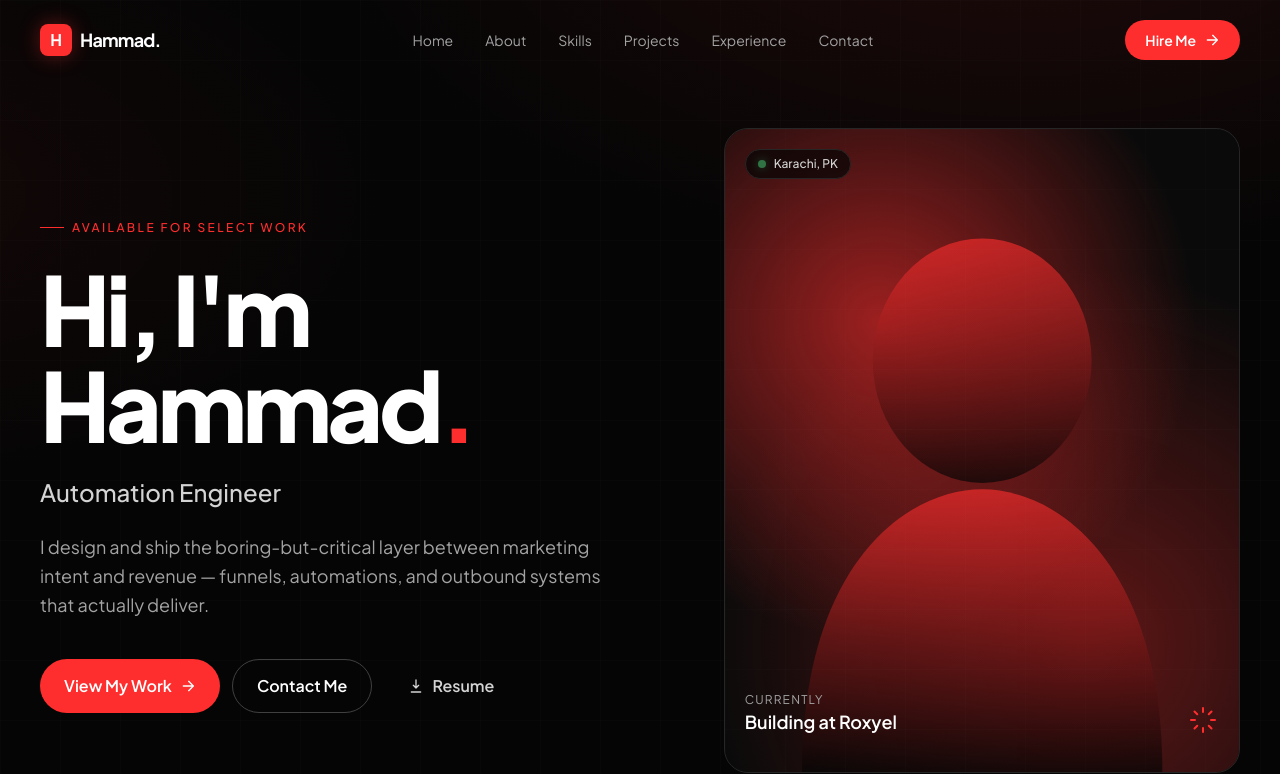
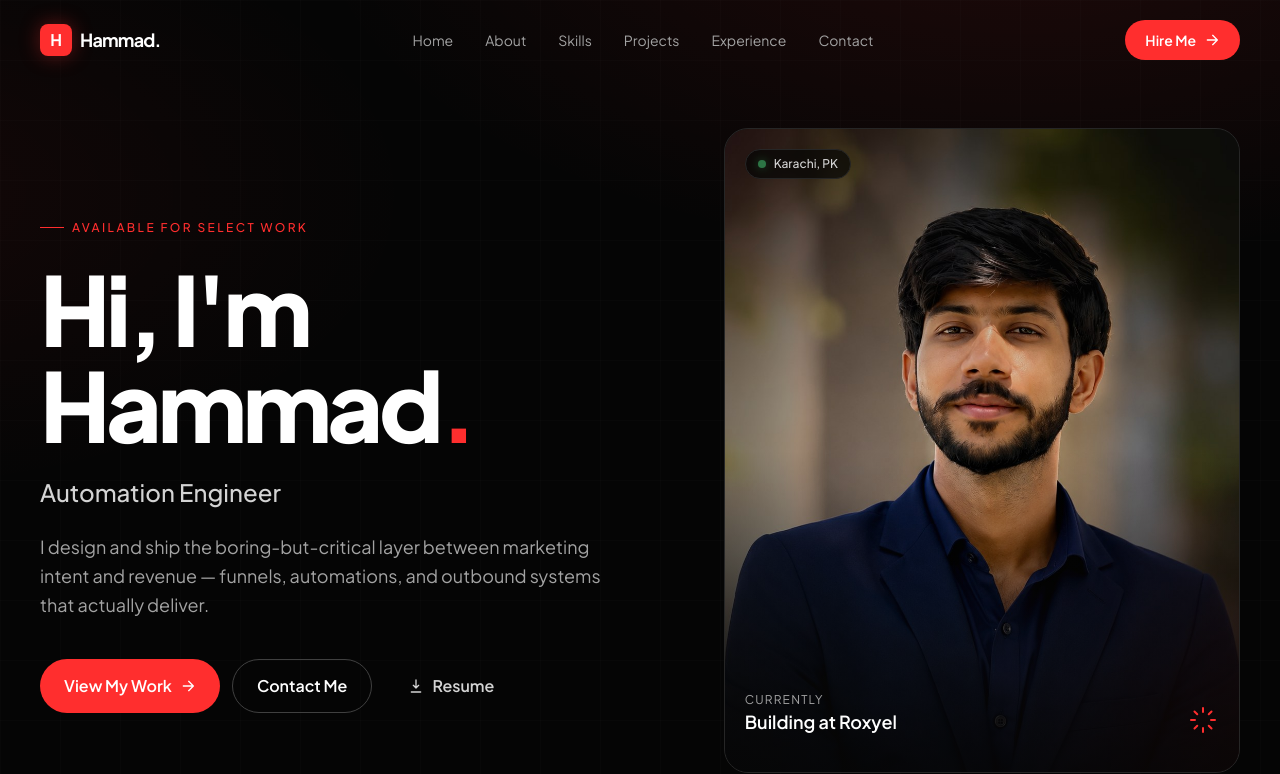
Before and after one commit to hammadraza5414/hammad-portfolio, a Next.js app: page / in a window 1280 px wide. Shown: the top 774 px of the page. Built offline with nearby package versions, Linux system fonts and the light colour scheme.

Commit message:
Use portrait photo

```diff
--- a/src/app/components/Hero.tsx
+++ b/src/app/components/Hero.tsx
@@ -78,29 +78,18 @@ export default function Hero() {
         >
           <div className="relative aspect-[4/5] rounded-3xl overflow-hidden border border-neutral-800 bg-neutral-900">
             <div className="absolute inset-0">
-              <div
-                className="absolute inset-0"
-                style={{
-                  background:
-                    "radial-gradient(circle at 30% 30%, rgba(255,46,46,0.6), transparent 55%), radial-gradient(circle at 70% 80%, rgba(255,46,46,0.35), transparent 60%), #0a0a0a",
-                }}
+              {/* eslint-disable-next-line @next/next/no-img-element */}
+              <img
+                src="/portrait.jpg"
+                alt="Hammad Raza"
+                className="absolute inset-0 w-full h-full object-cover"
               />
-              <svg viewBox="0 0 400 500" className="absolute inset-0 w-full h-full opacity-70" preserveAspectRatio="xMidYMid slice">
-                <defs>
-                  <linearGradient id="g1" x1="0" y1="0" x2="0" y2="1">
-                    <stop offset="0%" stopColor="#FF2E2E" stopOpacity="0.9" />
-                    <stop offset="100%" stopColor="#050505" stopOpacity="1" />
-                  </linearGradient>
-                </defs>
-                <ellipse cx="200" cy="180" rx="85" ry="95" fill="url(#g1)" />
-                <path d="M60 500 C 60 340, 140 280, 200 280 C 260 280, 340 340, 340 500 Z" fill="url(#g1)" />
-              </svg>
-              <div className="absolute inset-0 grid-lines opacity-40" />
-              <div className="absolute top-5 left-5 bg-obsidian/70 backdrop-blur border border-neutral-800 rounded-full px-3 py-1.5 flex items-center gap-2">
+              <div className="absolute inset-0 bg-gradient-to-t from-obsidian via-transparent to-transparent opacity-80 pointer-events-none" />
+              <div className="absolute top-5 left-5 bg-obsidian/70 backdrop-blur border border-neutral-800 rounded-full px-3 py-1.5 flex items-center gap-2 z-10">
                 <span className="w-2 h-2 rounded-full bg-green-400 shadow-[0_0_10px_rgba(74,222,128,0.6)] animate-pulse" />
                 <span className="text-xs font-medium text-neutral-300">Karachi, PK</span>
               </div>
-              <div className="absolute bottom-0 inset-x-0 p-5">
+              <div className="absolute bottom-0 inset-x-0 p-5 z-10">
                 <div className="flex items-end justify-between mb-4">
                   <div>
                     <div className="text-xs uppercase tracking-widest text-neutral-400">Currently</div>
```
